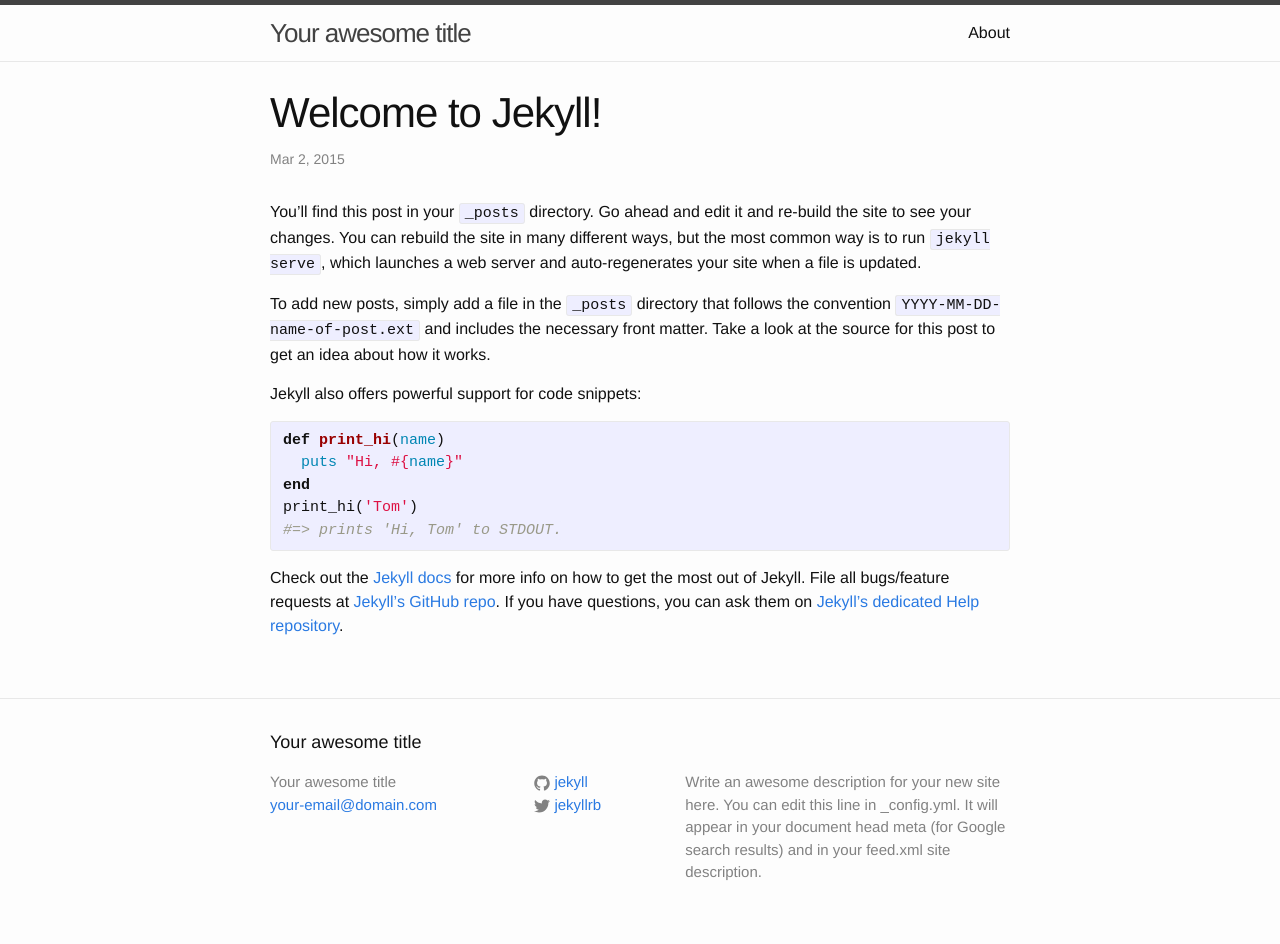
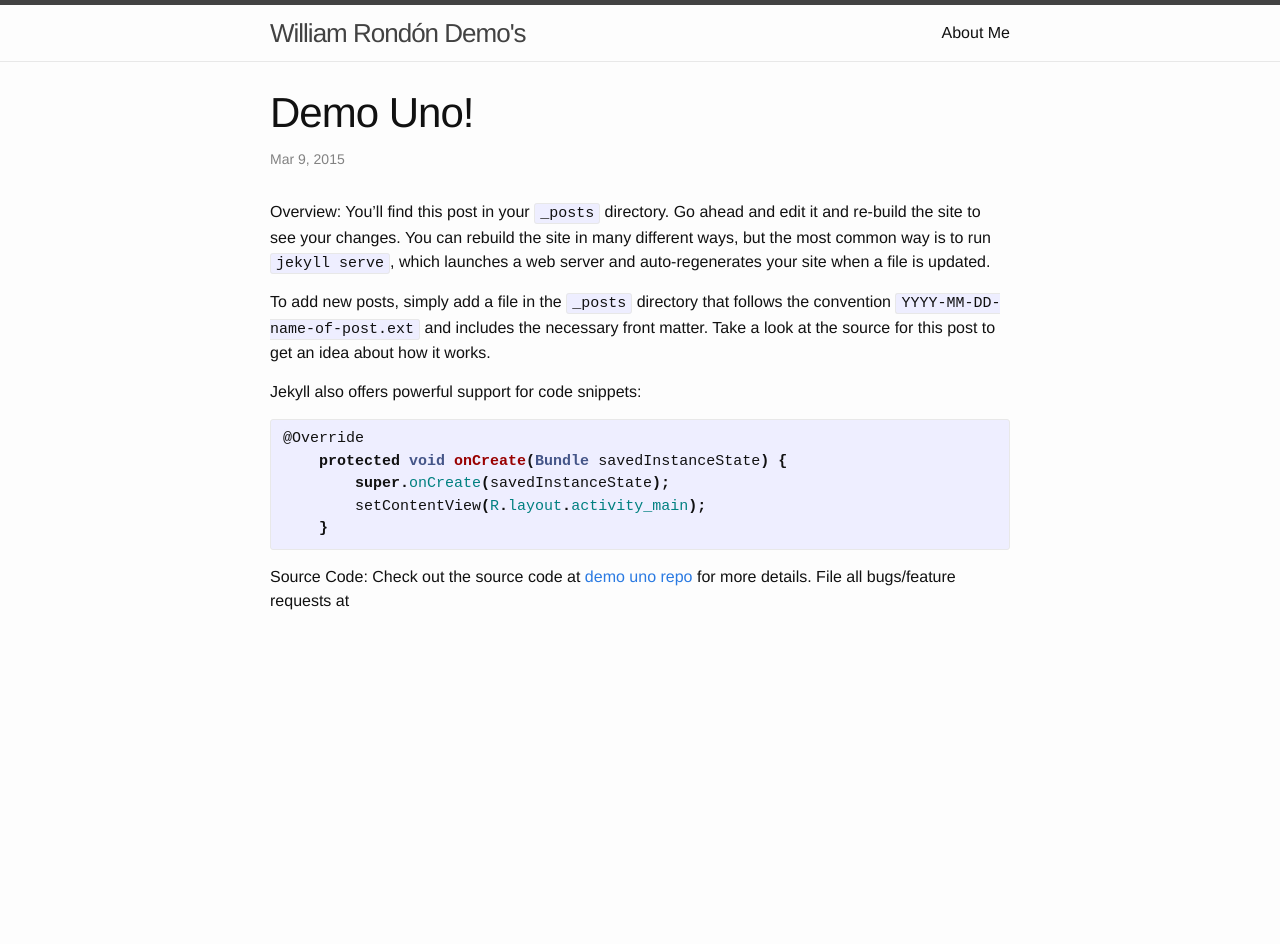
Before and after one commit to wrondon/wrondon.github.io, a Jekyll site: the page built from _posts/2015-03-02-welcome-to-jekyll.markdown, in a window 1280 px wide. Built offline with Jekyll 4.4.1, drawn with Linux system fonts in a browser that asks for light colours; after the commit the page ends 900 px from its top, so only the background shows below that.

Commit message:
Setting up William Rondon Android Demos

```diff
--- a/_config.yml
+++ b/_config.yml
@@ -1,14 +1,13 @@
 # Site settings
-title: Your awesome title
-email: your-email@domain.com
+title: William Rondón Demo's
+email:
 description: > # this means to ignore newlines until "baseurl:"
-  Write an awesome description for your new site here. You can edit this
-  line in _config.yml. It will appear in your document head meta (for
-  Google search results) and in your feed.xml site description.
+ Site to show examples of code for Android based mobile applications.
+ by William Rondon.
 baseurl: "" # the subpath of your site, e.g. /blog/
 url: "http://yourdomain.com" # the base hostname & protocol for your site
-twitter_username: jekyllrb
-github_username:  jekyll
+twitter_username: wrondon
+github_username:  wrondon
 
 # Build settings
 markdown: kramdown
--- a/_layouts/default.html
+++ b/_layouts/default.html
@@ -13,7 +13,7 @@
       </div>
     </div>
 
-    {% include footer.html %}
+
 
   </body>
 
--- a/_posts/2015-03-02-welcome-to-jekyll.markdown
+++ b/_posts/2015-03-02-welcome-to-jekyll.markdown
@@ -1,25 +1,25 @@
 ---
 layout: post
-title:  "Welcome to Jekyll!"
-date:   2015-03-02 16:26:29
-categories: jekyll update
+title:  "Demo Uno!"
+date:   2015-03-09 16:26:29
+categories: android demo
 ---
+Overview:
 You’ll find this post in your `_posts` directory. Go ahead and edit it and re-build the site to see your changes. You can rebuild the site in many different ways, but the most common way is to run `jekyll serve`, which launches a web server and auto-regenerates your site when a file is updated.
 
 To add new posts, simply add a file in the `_posts` directory that follows the convention `YYYY-MM-DD-name-of-post.ext` and includes the necessary front matter. Take a look at the source for this post to get an idea about how it works.
 
 Jekyll also offers powerful support for code snippets:
 
-{% highlight ruby %}
-def print_hi(name)
-  puts "Hi, #{name}"
-end
-print_hi('Tom')
-#=> prints 'Hi, Tom' to STDOUT.
+{% highlight java %}
+@Override
+    protected void onCreate(Bundle savedInstanceState) {
+        super.onCreate(savedInstanceState);
+        setContentView(R.layout.activity_main);
+    }
 {% endhighlight %}
 
-Check out the [Jekyll docs][jekyll] for more info on how to get the most out of Jekyll. File all bugs/feature requests at [Jekyll’s GitHub repo][jekyll-gh]. If you have questions, you can ask them on [Jekyll’s dedicated Help repository][jekyll-help].
+Source Code:
+Check out the source code at [demo uno repo][demo-uno] for more details. File all bugs/feature requests at
 
-[jekyll]:      http://jekyllrb.com
-[jekyll-gh]:   https://github.com/jekyll/jekyll
-[jekyll-help]: https://github.com/jekyll/jekyll-help
+[demo-uno]:    http://cnn.com
--- a/index.html
+++ b/index.html
@@ -4,7 +4,7 @@ layout: default
 
 <div class="home">
 
-  <h1 class="page-heading">Posts</h1>
+  <h1 class="page-heading">Android</h1>
 
   <ul class="post-list">
     {% for post in site.posts %}
@@ -18,6 +18,6 @@ layout: default
     {% endfor %}
   </ul>
 
-  <p class="rss-subscribe">subscribe <a href="{{ "/feed.xml" | prepend: site.baseurl }}">via RSS</a></p>
+
 
 </div>
```
Also changed, not shown: about.md (+2 -6 lines).
